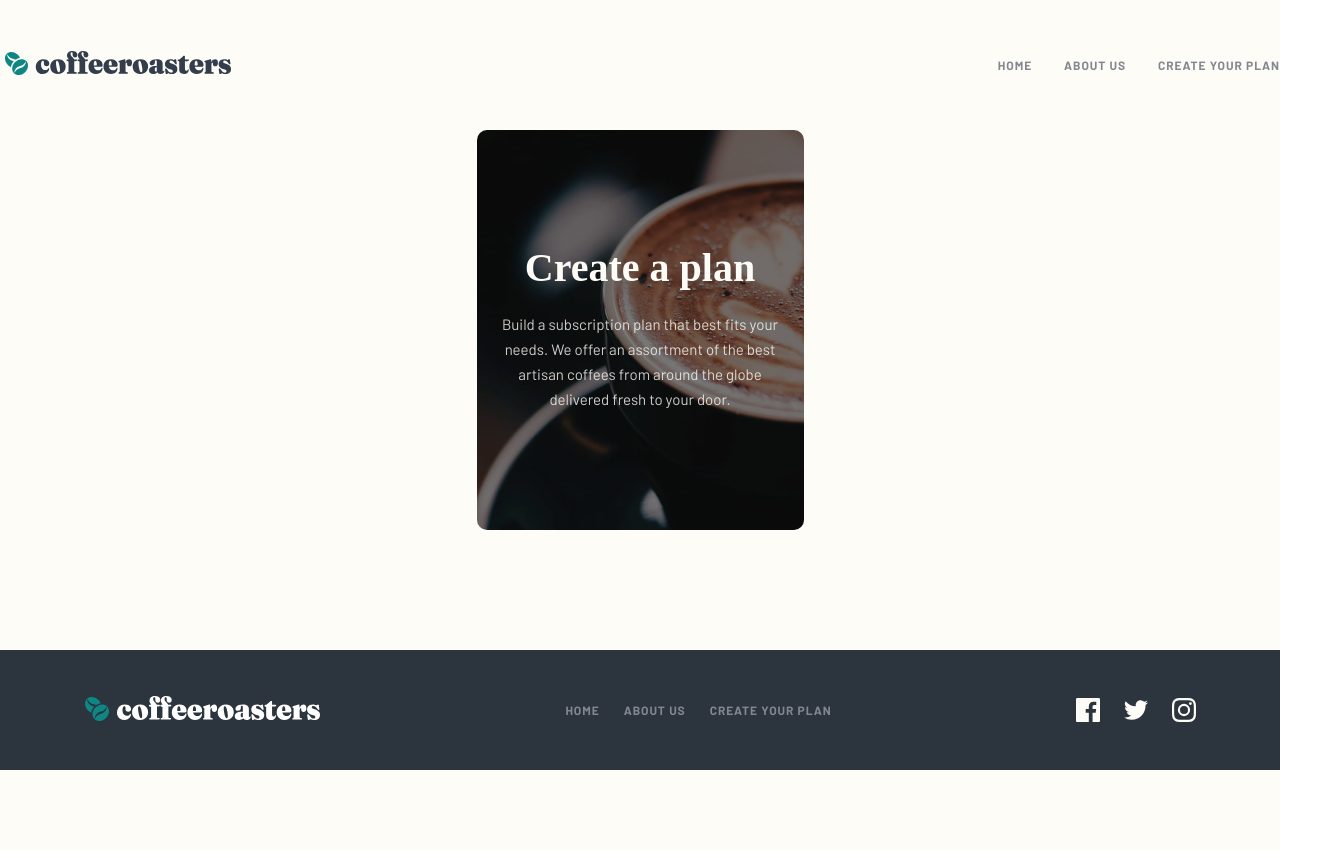
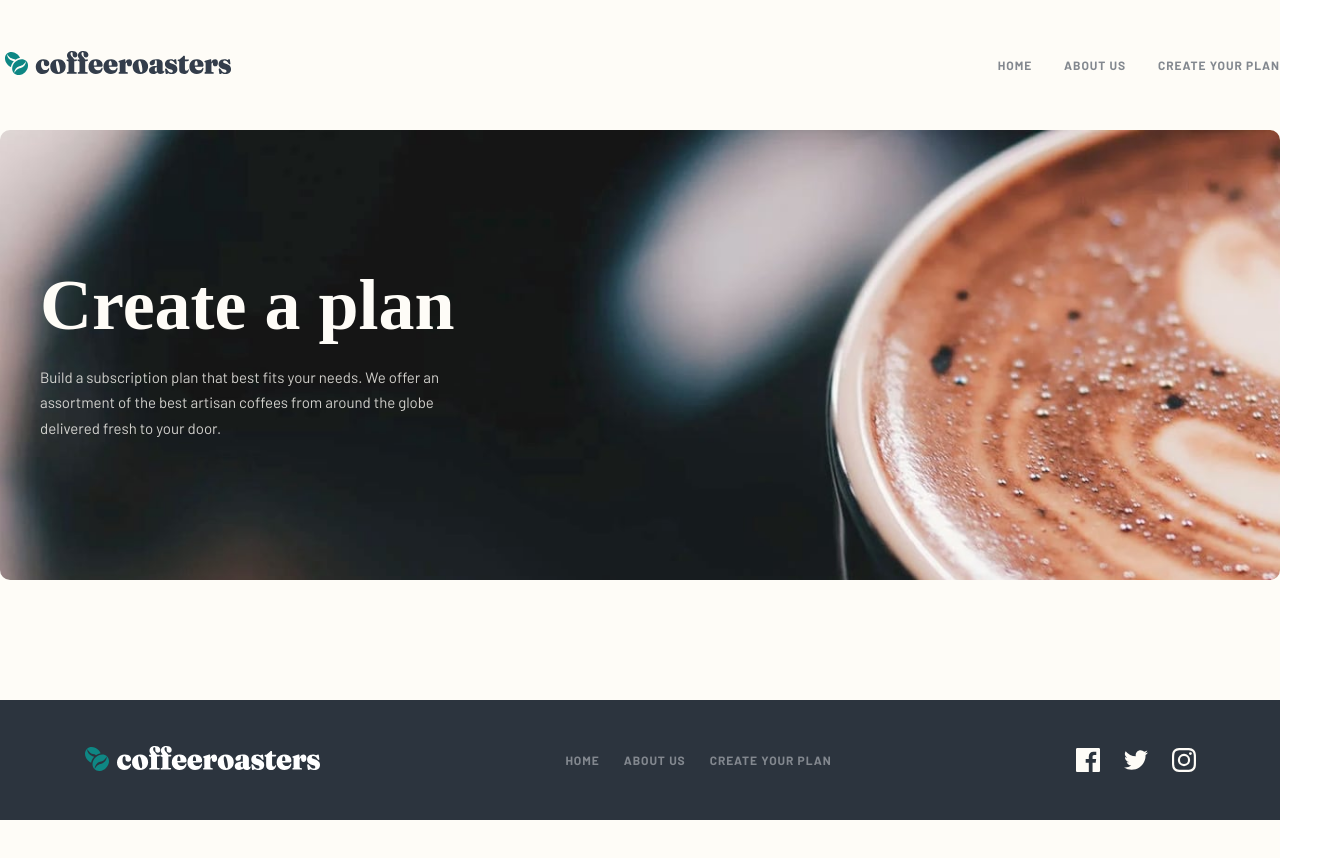
Before and after one commit to caarlosdamian/coffeeroasters-subscription-site, a React (Vite) app: page /plan in a window 1280 px wide. Shown: the top 858 px of the page, 1320 px wide, since content can reach past the window. Built offline with nearby package versions, Linux system fonts and the light colour scheme; a web font is replaced by a local one.

Commit message:
feat(components): added img card component

```diff
--- a/src/components/imgCard/ImgCard.scss
+++ b/src/components/imgCard/ImgCard.scss
@@ -3,26 +3,51 @@
 .img-card {
   width: 327px;
   height: 400px;
-  margin-bottom: 120px;
-  border-radius: 10px;
+  margin-bottom: tokens.$padding-spaicing-120;
+  border-radius: tokens.$border-radius-10;
   display: flex;
   align-items: center;
   justify-content: center;
   flex-direction: column;
-  gap: 24px;
-  padding: 24px;
-  background-repeat: no-repeat;
-  background-size: cover;
+  gap: tokens.$spacing-24;
+  padding: tokens.$padding-spaicing-24;
+  background-repeat: no-repeat !important;
+  background-size: cover !important;
+
+  @include tokens.for-size(tablet-portrait-up) {
+    width: 689px;
+    height: 400px;
+    align-items: flex-start;
+    padding: tokens.$padding-spaicing-120 58px;
+  }
+  @include tokens.for-size(desktop-up) {
+    width: 1280px;
+    height: 450px;
+    padding: 140px tokens.$padding-spaicing-84;
+  }
+
   &.about {
     background-image: url('../../assets/about/mobile/image-hero-whitecup.jpg');
+    @include tokens.for-size(tablet-portrait-up) {
+      background-image: url('../../assets/about/tablet/image-hero-whitecup.jpg');
+    }
+    @include tokens.for-size(desktop-up) {
+      background-image: url('../../assets/about/desktop/image-hero-whitecup.jpg');
+    }
   }
   &.plan {
     background-image: url('../../assets/plan/mobile/image-hero-blackcup.jpg');
+    @include tokens.for-size(tablet-portrait-up) {
+      background-image: url('../../assets/plan/tablet/image-hero-blackcup.jpg');
+    }
+    @include tokens.for-size(desktop-up) {
+      background-image: url('../../assets/plan/tablet/image-hero-blackcup.jpg');
+    }
   }
 
   &__title {
     text-align: center;
-    color: #fefcf7;
+    color: tokens.$light-cream;
     &.small {
       @include tokens.font(
         tokens.$font-size-28,
@@ -30,6 +55,15 @@
         tokens.$line-height-28,
         tokens.$font-family-fraunces-9
       );
+      @include tokens.for-size(tablet-portrait-up) {
+        font-size: 32px;
+        line-height: tokens.$line-height-40;
+      }
+
+      @include tokens.for-size(desktop-up) {
+        font-size: tokens.$font-size-48;
+        line-height: tokens.$line-height-48;
+      }
     }
     &.large {
       @include tokens.font(
@@ -38,11 +72,19 @@
         tokens.$line-height-40,
         tokens.$font-family-fraunces-9
       );
+      @include tokens.for-size(tablet-portrait-up) {
+        font-size: tokens.$font-size-48;
+        line-height: tokens.$line-height-48;
+      }
+      @include tokens.for-size(desktop-up) {
+        font-size: tokens.$font-size-72;
+        line-height: tokens.$line-height-72;
+      }
     }
   }
   &__description {
     text-align: center;
-    color: #fefcf7;
+    color: tokens.$light-cream;
     mix-blend-mode: normal;
     opacity: 0.8;
     @include tokens.font(
@@ -51,5 +93,10 @@
       tokens.$line-height-25,
       tokens.$font-family-barlow
     );
+
+    @include tokens.for-size(tablet-portrait-up) {
+      text-align: start;
+      max-width: 400px;
+    }
   }
 }
--- a/src/pages/plan/Plan.scss
+++ b/src/pages/plan/Plan.scss
@@ -0,0 +1,3 @@
+.plan{
+    padding: 0 40px;
+}
--- a/src/tokens/spacing.scss
+++ b/src/tokens/spacing.scss
@@ -1,5 +1,6 @@
 $padding-spaicing-355: 22.188rem;
 $padding-spaicing-164: 10.25rem;
+$padding-spaicing-120: 7.5rem;
 $padding-spaicing-84: 5.25rem;
 $padding-spaicing-80: 5rem;
 $padding-spaicing-79: 4.938rem;
```
